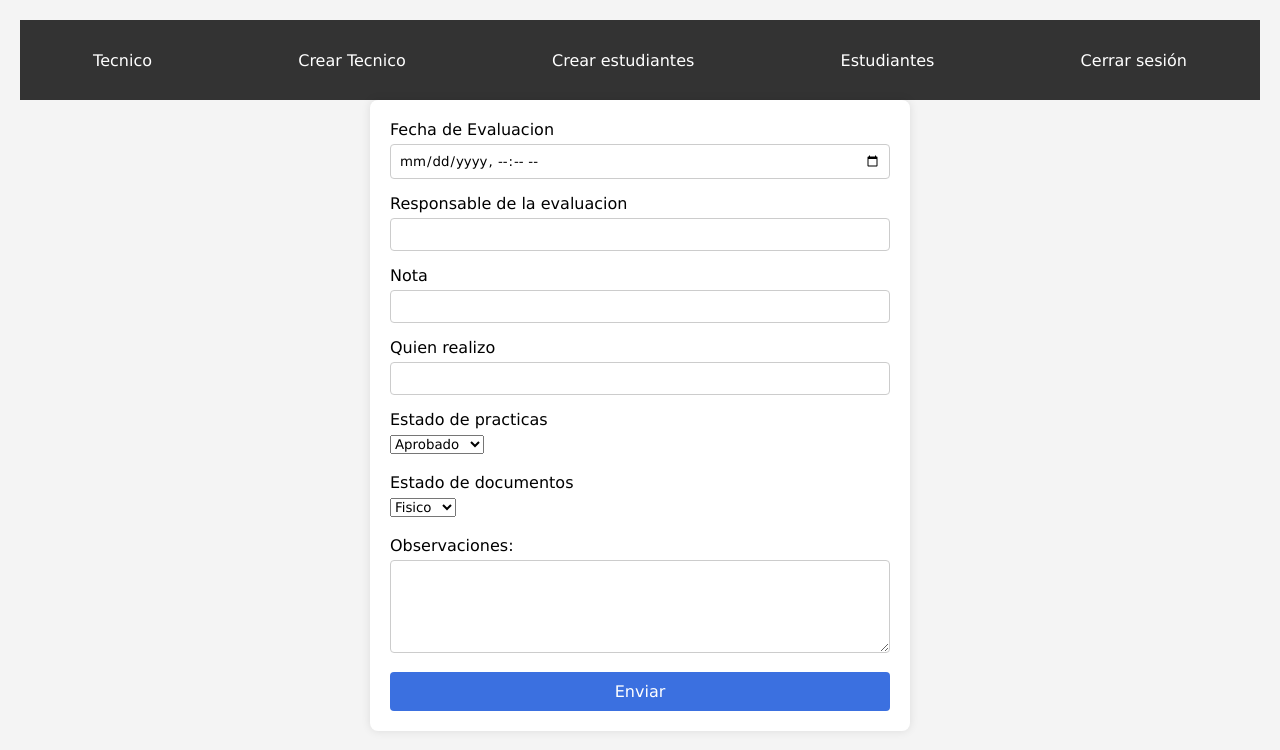
After one commit to Jhoan-Alvarado/PMW_Etapa_Productiva-, a PHP site: page /modulos/seguimiento/form_evaluacion/evaluacion.php in a window 1280 px wide. The commit adds this page. Shown: the top 750 px of the page. Run offline with PHP 8.4, Linux system fonts and the light colour scheme.

Commit message:
se crea evaluacion

```diff
--- /dev/null
+++ b/css/citas/evaluacion.css
@@ -0,0 +1,78 @@
+body {
+    font-family: Arial, sans-serif;
+    background-color: #f4f4f4;
+    margin: 0;
+    padding: 20px;
+  }
+
+  h1 {
+    text-align: center;
+  }
+
+  form {
+    max-width: 500px;
+
+    margin: 0 auto;
+    background-color: #fff;
+    padding: 20px;
+    border-radius: 8px;
+    box-shadow: 0 0 10px rgba(0, 0, 0, 0.1);
+  }
+
+  label {
+    display: block;
+    margin-bottom: 5px;
+  }
+
+  input[type="text"],
+  input[type="number"],
+  textarea,
+  input[type="datetime-local"] {
+    width: 100%;
+    padding: 8px;
+    margin-bottom: 15px;
+    border-radius: 4px;
+    border: 1px solid #ccc;
+    box-sizing: border-box;
+  }
+
+  textarea {
+    resize: vertical;
+  }
+
+  input[type="submit"] {
+      padding: 10px 15px;
+      background-color: #3b70e0;
+      color: white;
+      border: none;
+      width: 100%;
+      border-radius: 4px;
+    cursor: pointer;
+    font-size: 16px;
+  }
+
+  input[type="submit"]:hover {
+      background-color: rgb(153, 205, 252);
+  }
+
+
+  table {
+    width: 100%;
+    border-collapse: collapse;
+    margin-top: 20px;
+  }
+
+  th, td {
+    /* border: 8px solid green; */
+    border: 1px solid #ddd;
+    padding: 8px;
+    text-align: left;
+  }
+
+  th {
+    background-color: #f2f2f2;
+  }
+
+  tr:nth-child(even) {
+    background-color: #f9f9f9;
+  }
--- a/modulos/seguimiento/citas_Pasantia/crearC_Pasantia.php
+++ b/modulos/seguimiento/citas_Pasantia/crearC_Pasantia.php
@@ -61,7 +61,7 @@ if ($_POST){
           $nota = floatval($n);
           $observacion = $_POST['observaciones'];
 
-          $stm = $pdo->prepare('CALL InsertarCitasPasantiass(?,?,?,?,?,?,?)');
+          $stm = $pdo->prepare('CALL InsertarCitasPasantias(?,?,?,?,?,?,?)');
           $stm->bindParam(1,$cod, PDO::PARAM_INT);
           $stm->bindParam(2,$fecha, PDO::PARAM_STR);
           $stm->bindParam(3,$responsable, PDO::PARAM_STR);
--- /dev/null
+++ b/modulos/seguimiento/form_evaluacion/evaluacion.php
@@ -0,0 +1,48 @@
+<?php include("../../../config/db.php");
+include("../../../vistas/header.php");
+?>
+
+
+<head>
+    <link rel="stylesheet" href="../../../css/citas/evaluacion.css">
+</head>
+
+
+
+
+<body>
+  <form action="" method="POST">
+
+    <label for="">Fecha de Evaluacion</label>
+    <input type="datetime-local" id="fecha_Evaluacion" name="fecha_Evaluacion" required><br>
+
+    <label for="">Responsable de la evaluacion </label>
+    <input type="text" id="nombreResponsable" name="nombreResponsable" required><br>
+
+
+    <label for="">Nota</label>
+    <input type="number" id="nota" name="nota">
+
+    <label for="">Quien realizo</label>
+    <input type="text" id="quien_Realizo" name="quien_Realizo" required>
+
+    <label for="">Estado de practicas</label>
+    <select name="estado_p" id="estado_p" required>
+      <option value="Aprobado">Aprobado</option>
+      <option value="Reporbado">Reprobado</option>
+    </select><br><br>
+
+    <label for="">Estado de documentos</label>
+    <select name="estado_d" id="estado_d" required>
+      <option value="Fisico">Fisico</option>
+      <option value="Digital">Digital</option>
+    </select><br><br>
+
+    <label for="">Observaciones:</label>
+  <textarea id="observaciones" name="s" rows="5" cols="40" maxlength="900"></textarea>
+
+  <input type="submit" value="Enviar">
+
+
+  </form>
+</body>
```
Also changed, not shown: modulos/seguimiento/form_evaluacion/evaluacion_contrato.php (added, +48 -0 lines).
